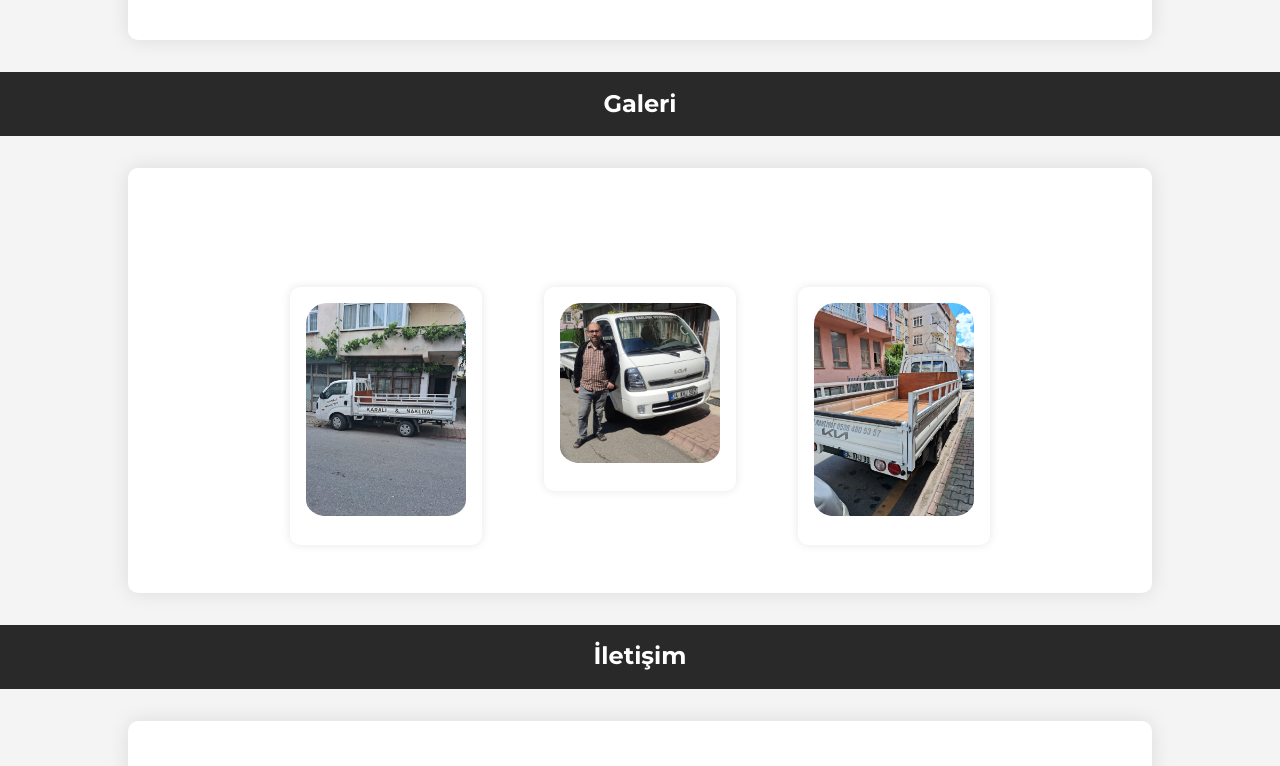
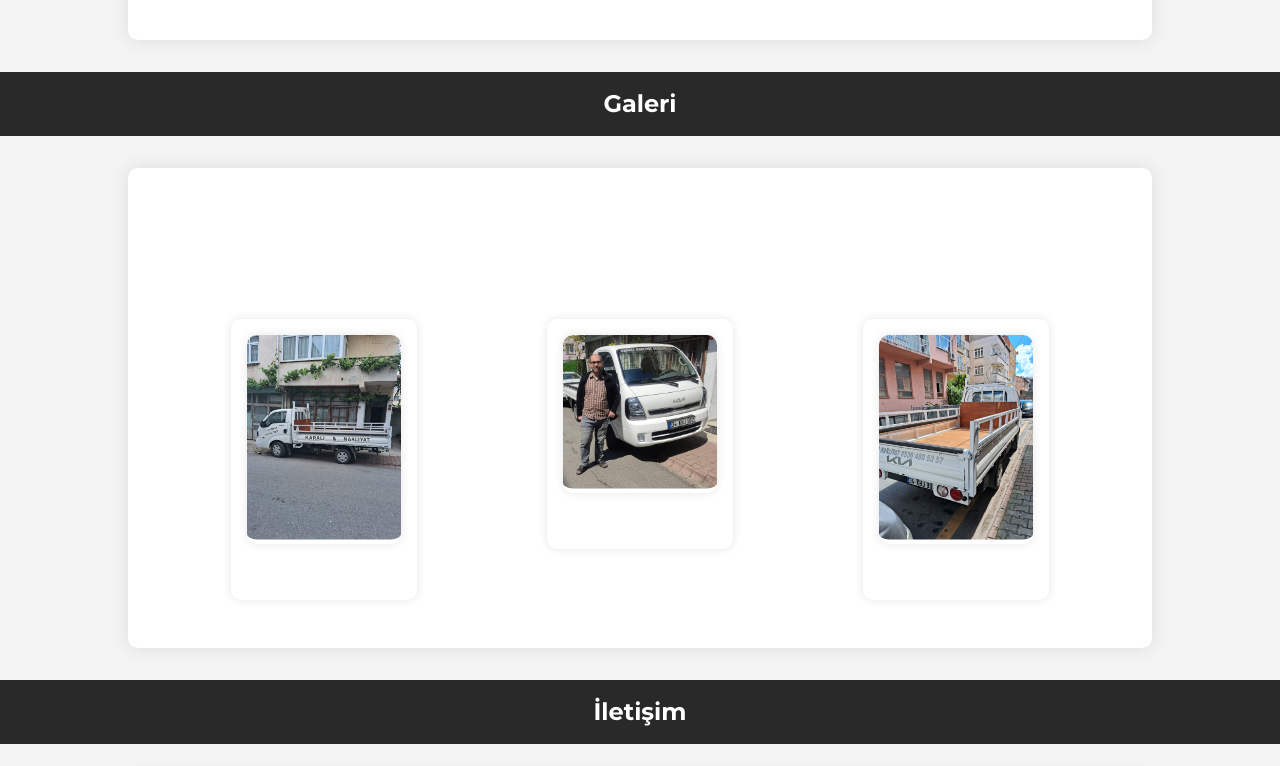
Before and after one commit to xmeroriginals/karalinakliyat, a plain HTML site: page index.html in a window 1280 px wide. Shown: the part 1304-2070 px from the top of the page. Drawn offline with Linux system fonts and the light colour scheme.

Commit message:
Update index.html

```diff
--- a/index.html
+++ b/index.html
@@ -96,10 +96,9 @@
         }
 
         .image-box img {
-            width: 100%;
-			height: auto;
-            border-radius: 21px;
-        }
+			max-width: 100%; /* Resimlerin maksimum genişliği ekran genişliği kadar olsun */
+			height: auto; /* Oranları korumak için */
+		}
 
         .image-box:hover {
             transform: scale(1.05);
@@ -107,16 +106,25 @@
         }
 
 		.contact-extra-images .image-box img {
-            width: 100%;
-            height: auto;
+			width: calc(33.33% - 2rem); /* Galeri resimlerinin genişliği artırıldı */
+			margin-bottom: 2rem;
+			border-radius: 10px;
+			box-shadow: 0 0 10px rgba(0, 0, 0, 0.1);
+			text-align: center;
+            width: 150%;
+			height: auto;
             padding-bottom: 3%;
             object-fit: 5%;
             border-radius: 15;
 			margin-top: auto;
+			justify-content: space-around;
         }
 
 		.contact-extra-images {
-            display: flex;
+			text-align: center;
+			width: 100%;
+			height: auto;
+            display: center;
             justify-content: space-around;
             flex-wrap: wrap;
             margin-top: 3rem;
@@ -205,6 +213,7 @@
             display: flex;
             justify-content: center;
             gap: 1rem;
+			text-align: center;
         }
 
         .contact .buttons a {
@@ -231,16 +240,23 @@
         }
 
         .contact-extra-images {
-            display: flex;
-            justify-content: center;
-            margin-top: 3rem;
-            gap: 1rem;
-			lign-items: center;
-        }
+			display: flex;
+			flex-wrap: wrap;
+			justify-content: space-between;
+			margin-top: 3rem;
+			padding: 0 1rem;
+		}
+
+		.contact-extra-images img {
+			width: calc(33.33% - 2rem); /* 3 sütunlu ve aralarında 1rem boşluk bırakarak düzenleme */
+			margin-bottom: 2rem;
+			border-radius: 10px;
+			box-shadow: 0 0 10px rgba(0, 0, 0, 0.1);
+		}
 
         .contact-extra-images .image-box {
             width: 20%;
-            margin: 23px;
+            margin: 55px;
 			margin-bottom: auto;
 			lign-items: center;
         }
@@ -320,6 +336,19 @@
                 align-items: center;
             }
         }
+
+		@media only screen and (max-width: 768px) {
+			.contact-extra-images .image-box {
+				width: calc(50% - 2rem); /* Ekran genişliği 768 piksel ve altında, 2 sütunlu düzenleme */
+			}
+		}
+
+		@media only screen and (max-width: 480px) {
+			.contact-extra-images .image-box {
+				width: calc(100% - 2rem); /* Ekran genişliği 480 piksel ve altında, tek sütunlu düzenleme */
+			}
+		}
+
     </style>
 </head>
 <body>
```
